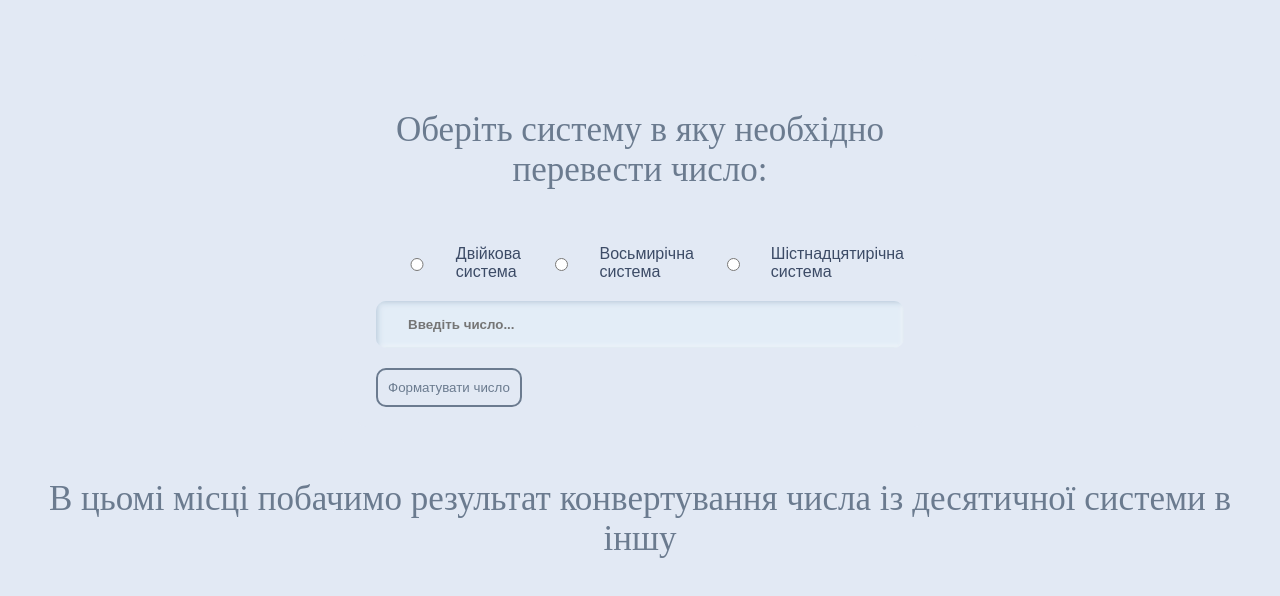
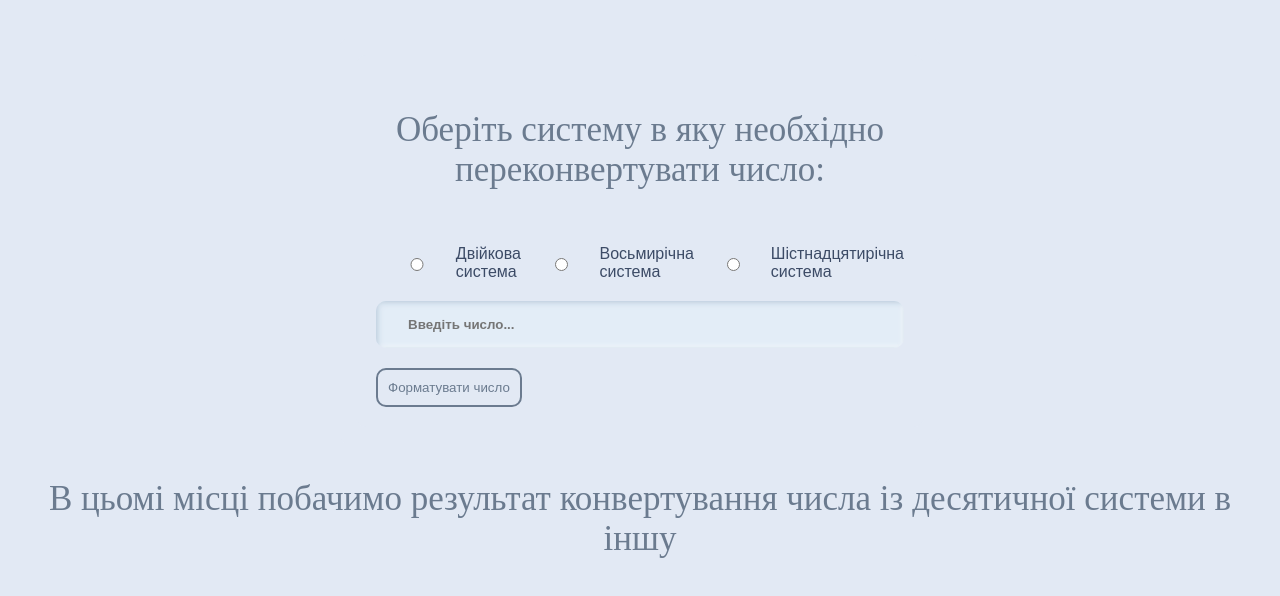
Before and after one commit to Ihor-Melnyk/number-conversion, a plain HTML site: page index.html in a window 1280 px wide. Drawn offline with Linux system fonts and the light colour scheme.

Commit message:
fix-text

```diff
--- a/index.html
+++ b/index.html
@@ -12,7 +12,7 @@
     <div class="Card">
       <div class="CardInner">
         <form class="form">
-          <p>Оберіть систему в яку необхідно перевести число:</p>
+          <p>Оберіть систему в яку необхідно переконвертувати число:</p>
           <div class="container">
             <div class="box">
               <input type="radio" id="binary" name="contact" value="binary" />
```
